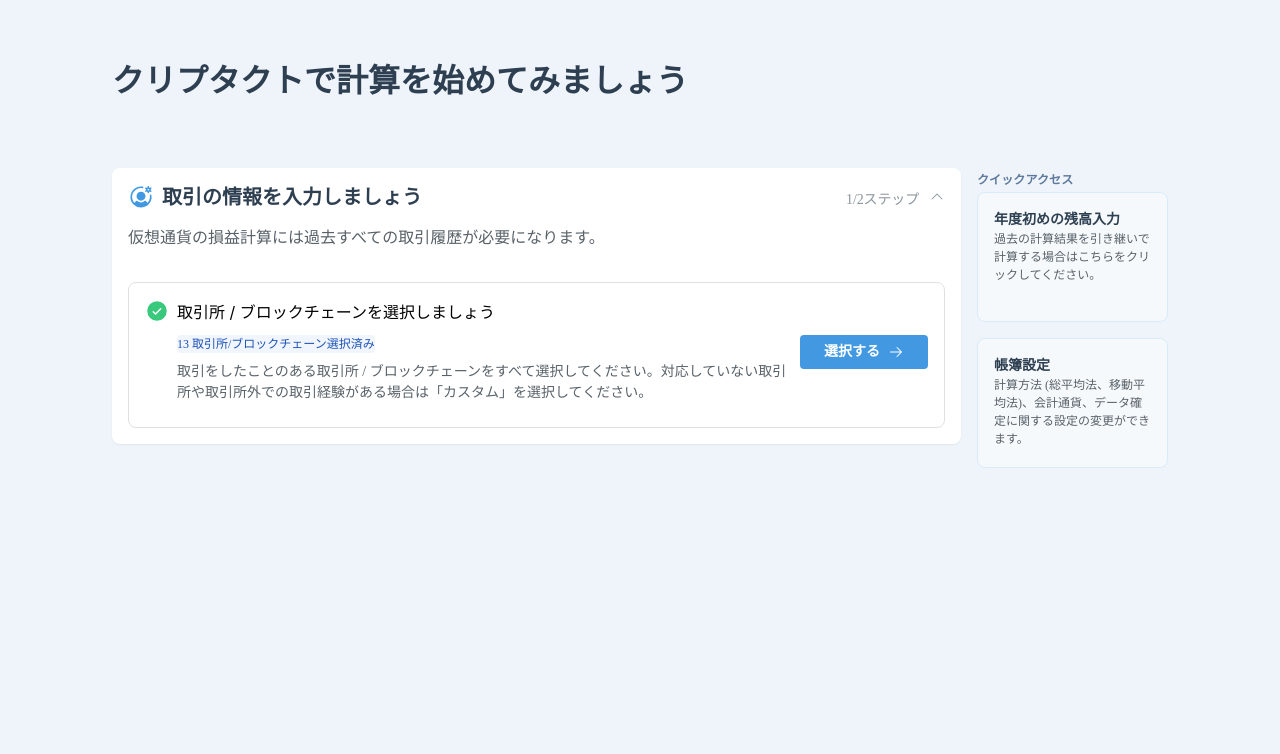
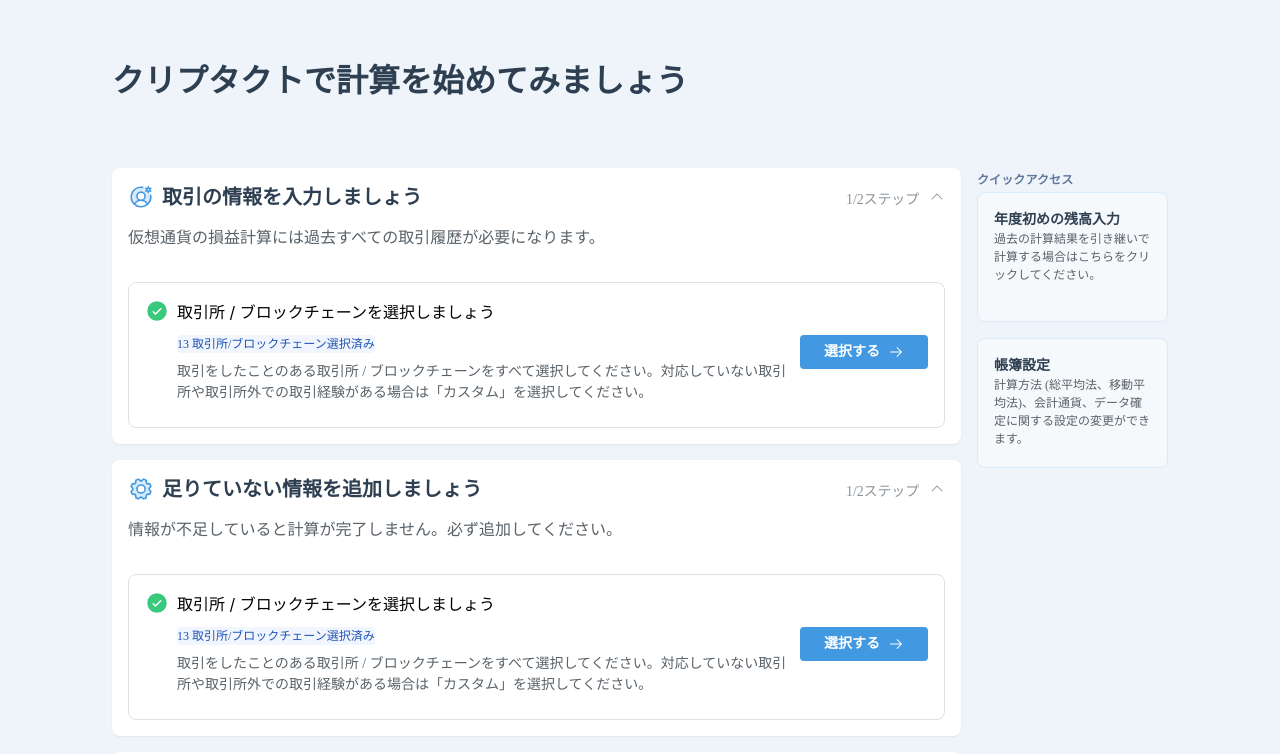
Before and after one commit to fvilar/pafin_exercise, a React (Create React App) app: page / in a window 1280 px wide. Shown: the top 754 px of the page. Built offline with nearby package versions, Linux system fonts and the light colour scheme.

Commit message:
Changed steps to use the text and icon requested

```diff
--- a/src/components/StepContainer.tsx
+++ b/src/components/StepContainer.tsx
@@ -21,17 +21,17 @@
       <div className="transaction_header">
         <div className="transaction_title">
           <div className="transaction_title_main">
-            <UserCircleGear
-              color="#4299E1"
-              size={26}
-              weight="fill"
-            ></UserCircleGear>
+            {props.icon}
             <div className="transaction_title_text">{props.title}</div>
           </div>
           <div className="transaction_counter">
             <div className="transaction_counter_progressbar"></div>
             <div className="transaction_counter_text">1/2ステップ</div>
-            {props.icon}
+            <CaretUp
+              className="transaction_counter_icon"
+              size={16}
+              color="#8C959D"
+            ></CaretUp>
           </div>
         </div>
 
--- a/src/pages/Assistant.tsx
+++ b/src/pages/Assistant.tsx
@@ -4,6 +4,8 @@
   CaretUp,
   CheckCircle,
   ArrowRight,
+  Gear,
+  ListChecks,
 } from "@phosphor-icons/react";
 import ActionButton from "../components/ActionButton";
 import QuickAccessAside from "../components/QuickAccessAside";
@@ -20,11 +22,25 @@
           title="取引の情報を入力しましょう"
           description="仮想通貨の損益計算には過去すべての取引履歴が必要になります。"
           icon={
-            <CaretUp
-              className="transaction_counter_icon"
-              size={16}
-              color="#8C959D"
-            ></CaretUp>
+            <UserCircleGear
+              color="#4299E1"
+              size={26}
+              weight="duotone"
+            ></UserCircleGear>
+          }
+          steps={[<Step />]}
+        />
+        <StepContainer
+          title="足りていない情報を追加しましょう"
+          description="情報が不足していると計算が完了しません。必ず追加してください。"
+          icon={<Gear color="#4299E1" size={26} weight="duotone"></Gear>}
+          steps={[<Step />]}
+        />
+        <StepContainer
+          title="計算結果を確認しましょう"
+          description="計算結果の最終的なチェックを行って確定申告に必要な情報を確認しましょう。最後にデータをダウンロードできます。"
+          icon={
+            <ListChecks color="#4299E1" size={26} weight="duotone"></ListChecks>
           }
           steps={[<Step />]}
         />
```
